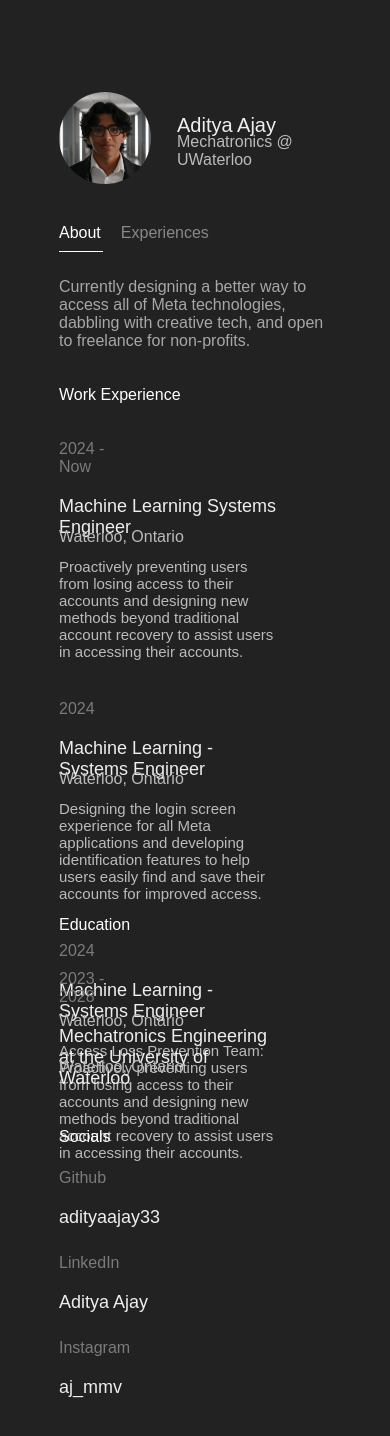
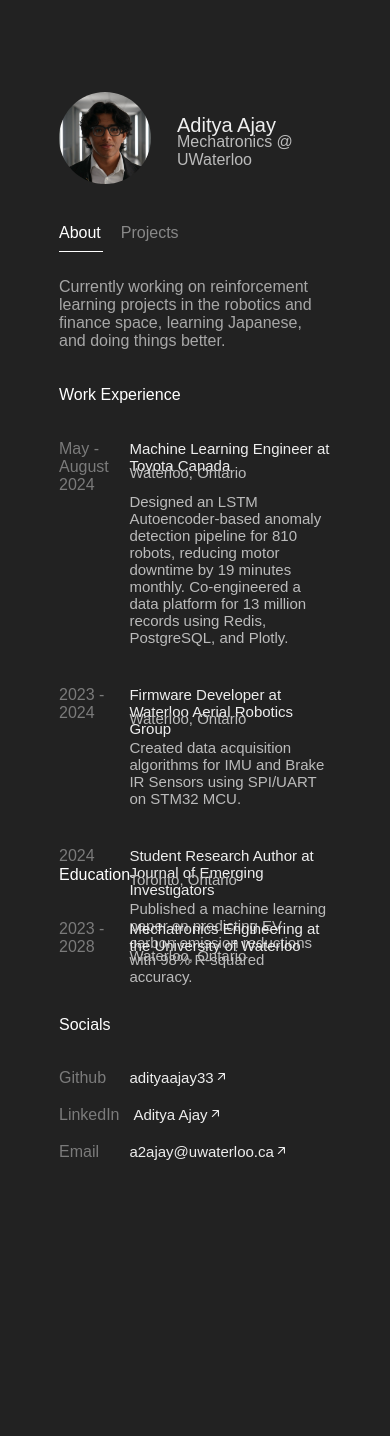
Before and after one commit to adityaajay33/personal-ws, a Next.js app: page / in a window 390 px wide. Shown: the top 1436 px of the page. After the commit the page ends 1205 px from the top, so only its background shows below. Built offline with nearby package versions, Linux system fonts and the light colour scheme.

Commit message:
added social links and added new background details

```diff
--- a/app/layout.js
+++ b/app/layout.js
@@ -11,6 +11,7 @@ export default function RootLayout({ children }) {
   return (
     <html lang="en">
       <head>
+        <link rel="icon" href="/favicon.ico" />
         <link rel="preconnect" href="https://fonts.googleapis.com" />
         <link rel="preconnect" href="https://fonts.gstatic.com" crossOrigin="anonymous" />
         <link href="https://fonts.googleapis.com/css2?family=Raleway:ital,wght@0,100..900;1,100..900&display=swap" rel="stylesheet" />
--- a/app/page.js
+++ b/app/page.js
@@ -15,7 +15,7 @@ export default function Home() {
       case 'about':
         return { width: '44px' }; // Width for "About"
       case 'projects':
-        return { width: '90px' }; // Width for "Experiences"
+        return { width: '57px' }; // Width for "Experiences"
       default:
         return { width: '44px' }; // Default to "About"
     }
@@ -42,58 +42,58 @@ export default function Home() {
             {/* About Section */}
             <section className={styles.about}>
               <p className={styles.content}>
-                Currently designing a better way to access all of Meta technologies, dabbling with creative tech, and open to freelance for non-profits.
+                Currently working on reinforcement learning projects in the robotics and finance space, learning Japanese, and doing things better.
               </p>
             </section>
 
             {/* Work Experience Section */}
-            <section className={styles.workExperience}>
+            <section className={styles.workExperience} style={{marginBottom: 0}}>
               <h2 className={styles.sectionTitle}>Work Experience</h2>
 
               <div className={styles.workExperienceCard}>
                 <div className={styles.date}>
-                  2024 - Now
+                  May - August <br/>2024
                 </div>
                 <div className={styles.jobDetails}>
                   <div className={styles.title}>
-                    Machine Learning Systems Engineer
+                    Machine Learning Engineer at Toyota Canada
                   </div>
                   <div className={styles.location}>
                     Waterloo, Ontario
                   </div>
-                  <div className={styles.description}>Proactively preventing users from losing access to their accounts and designing new methods beyond traditional account recovery to assist users in accessing their accounts.
+                  <div className={styles.description}>Designed an LSTM Autoencoder-based anomaly detection pipeline for 810 robots, reducing motor downtime by 19 minutes monthly. Co-engineered a data platform for 13 million records using Redis, PostgreSQL, and Plotly.
                   </div>
                 </div>
               </div>
               <div className={styles.workExperienceCard}>
                 <div className={styles.date}>
-                  2024
+                  2023 - 2024
                 </div>
                 <div className={styles.jobDetails}>
                   <div className={styles.title}>
-                    Machine Learning - Systems Engineer
+                    Firmware Developer at Waterloo Aerial Robotics Group
                   </div>
                   <div className={styles.location}>
                     Waterloo, Ontario
                   </div>
                   <div className={styles.description}>
-Designing the login screen experience for all Meta applications and developing identification features to help users easily find and save their accounts for improved access.
+                  Created data acquisition algorithms for IMU and Brake IR Sensors using SPI/UART on STM32 MCU.
                   </div>
                 </div>
               </div>
-              <div className={styles.workExperienceCard}>
+              <div className={styles.workExperienceCard} style={{marginBottom: 0}}>
                 <div className={styles.date}>
                   2024
                 </div>
                 <div className={styles.jobDetails}>
                   <div className={styles.title}>
-                    Machine Learning - Systems Engineer
+                  Student Research Author at Journal of Emerging Investigators
                   </div>
                   <div className={styles.location}>
-                    Waterloo, Ontario
+                  Toronto, Ontario
                   </div>
                   <div className={styles.description}>
-                  Access Loss Prevention Team: Proactively preventing users from losing access to their accounts and designing new methods beyond traditional account recovery to assist users in accessing their accounts.
+                  Published a machine learning paper on predicting EV carbon emission reductions with 98% R-squared accuracy.
                   </div>
                 </div>
               </div>
@@ -108,7 +108,7 @@ Designing the login screen experience for all Meta applications and developing i
                   2023 - 2028
                 </div>
                 <div className={styles.jobDetails}>
-                  <div className={styles.title} style={{marginBottom: 8}}>
+                  <div className={styles.title} style={{marginBottom: 3}}>
                     Mechatronics Engineering at the University of Waterloo
                   </div>
                   <div className={styles.location}>
@@ -120,16 +120,20 @@ Designing the login screen experience for all Meta applications and developing i
               </div>
             </section>
             <section className={styles.contact} style={{height:"40px"}}>
-              <h2 className={styles.sectionTitle}>Socials</h2>
+              <h2 className={styles.sectionTitle} style={{paddingBottom: 20}}>Socials</h2>
 
               <div className={styles.workExperienceCard} style={{margin: "15px 0px"}}>
                 <div className={styles.date}>
                   Github
                 </div>
                 <div className={styles.jobDetails}>
-                  <div className={styles.title}>
-                    adityaajay33
-
+                  <div className={styles.title} style={{ paddingBottom: 0}}>
+                    <a href="https://www.github.com/adityaajay33" className="socialLink" style={{marginRight:1}}>
+                      adityaajay33
+                    </a>
+                    <svg width="20" height="20" fill="none" viewBox="0 -0.5 18 18" xmlns="http://www.w3.org/2000/svg">
+                      <path d="M3.5 3C3.22386 3 3 3.22386 3 3.5C3 3.77614 3.22386 4 3.5 4V3ZM8.5 3.5H9C9 3.22386 8.77614 3 8.5 3V3.5ZM8 8.5C8 8.77614 8.22386 9 8.5 9C8.77614 9 9 8.77614 9 8.5H8ZM2.64645 8.64645C2.45118 8.84171 2.45118 9.15829 2.64645 9.35355C2.84171 9.54882 3.15829 9.54882 3.35355 9.35355L2.64645 8.64645ZM3.5 4H8.5V3H3.5V4ZM8 3.5V8.5H9V3.5H8ZM8.14645 3.14645L2.64645 8.64645L3.35355 9.35355L8.85355 3.85355L8.14645 3.14645Z" fill="#eee"/>
+                    </svg>
                   </div>
                 </div>
               </div>
@@ -138,18 +142,28 @@ Designing the login screen experience for all Meta applications and developing i
                   LinkedIn
                 </div>
                 <div className={styles.jobDetails}>
-                  <div className={styles.title}>
-                    Aditya Ajay
+                  <div className={styles.title} style={{ paddingBottom: 0}}>
+                    <a href="https://www.linkedin.com/in/adityaajay33" className="socialLink" style={{marginRight:1}}>
+                      Aditya Ajay
+                    </a>
+                    <svg width="20" height="20" fill="none" viewBox="0 -0.5 18 18" xmlns="http://www.w3.org/2000/svg">
+                      <path d="M3.5 3C3.22386 3 3 3.22386 3 3.5C3 3.77614 3.22386 4 3.5 4V3ZM8.5 3.5H9C9 3.22386 8.77614 3 8.5 3V3.5ZM8 8.5C8 8.77614 8.22386 9 8.5 9C8.77614 9 9 8.77614 9 8.5H8ZM2.64645 8.64645C2.45118 8.84171 2.45118 9.15829 2.64645 9.35355C2.84171 9.54882 3.15829 9.54882 3.35355 9.35355L2.64645 8.64645ZM3.5 4H8.5V3H3.5V4ZM8 3.5V8.5H9V3.5H8ZM8.14645 3.14645L2.64645 8.64645L3.35355 9.35355L8.85355 3.85355L8.14645 3.14645Z" fill="#eee"/>
+                    </svg>
                   </div>
                 </div>
               </div>
               <div className={styles.workExperienceCard} style={{margin: "15px 0px 100px 0px", paddingBottom: 40}}>
                 <div className={styles.date}>
-                  Instagram
+                  Email
                 </div>
                 <div className={styles.jobDetails}>
-                  <div className={styles.title}>
-                    aj_mmv
+                  <div className={styles.title} style={{ paddingBottom: 0}}>
+                    <a href="mailto:a2ajay@uwaterloo.ca" className="socialLink" style={{marginRight:1}}>
+                      a2ajay@uwaterloo.ca
+                    </a>
+                    <svg width="20" height="20" fill="none" viewBox="0 -0.5 18 18" xmlns="http://www.w3.org/2000/svg">
+                      <path d="M3.5 3C3.22386 3 3 3.22386 3 3.5C3 3.77614 3.22386 4 3.5 4V3ZM8.5 3.5H9C9 3.22386 8.77614 3 8.5 3V3.5ZM8 8.5C8 8.77614 8.22386 9 8.5 9C8.77614 9 9 8.77614 9 8.5H8ZM2.64645 8.64645C2.45118 8.84171 2.45118 9.15829 2.64645 9.35355C2.84171 9.54882 3.15829 9.54882 3.35355 9.35355L2.64645 8.64645ZM3.5 4H8.5V3H3.5V4ZM8 3.5V8.5H9V3.5H8ZM8.14645 3.14645L2.64645 8.64645L3.35355 9.35355L8.85355 3.85355L8.14645 3.14645Z" fill="#eee"/>
+                    </svg>
                   </div>
                 </div>
               </div>
@@ -160,9 +174,44 @@ Designing the login screen experience for all Meta applications and developing i
         );
       case 'projects':
         return (
-          <section className={styles.projects} style={{marginTop:40}}>
-            <p>Details about your projects go here.</p>
-          </section>
+
+          <section className={styles.contact} style={{marginTop:"40px"}}>
+              <h2 className={styles.sectionTitle}>Projects</h2>
+
+              <div className={styles.workExperienceCard} style={{margin: "30px 0px"}}>
+                <div className={styles.date}>
+                  Sep 2024 - Now
+                </div>
+                <div className={styles.jobDetails}>
+                  <div className={styles.title}>
+                  Stock Market Trading Simulation for Strategy Optimization
+                  </div>
+                  <div className={styles.location}>
+                    Waterloo, Ontario
+                  </div>
+                  <div className={styles.description}>
+                  Created a Deep Q-Network agent for Mean Reversion stock trading strategies using 30,000 Apple stock prices, resulting in a 45% ROI.
+                  </div>
+                </div>
+              </div>
+              <div className={styles.workExperienceCard} style={{margin: "15px 0px"}}>
+                <div className={styles.date}>
+                  2023 - 2024
+                </div>
+                <div className={styles.jobDetails}>
+                  <div className={styles.title}>
+                  PortfolioBase - Portfolio Sharing Application
+                  </div>
+                  <div className={styles.location}>
+                    Toronto, Ontario
+                  </div>
+                  <div className={styles.description}>
+                  Developed and deployed a portfolio-sharing web app that connected design students with agencies, receiving a $3000 grant from the Government of Ontario for its impact.
+                  </div>
+                </div>
+              </div>
+
+            </section>
         );
       default:
         return null;
@@ -206,7 +255,7 @@ Designing the login screen experience for all Meta applications and developing i
             className={activeTab === 'projects' ? styles.activeTab : styles.tab}
             onClick={() => setActiveTab('projects')}
           >
-            Experiences
+            Projects
           </span>
 
         </div>
--- a/styles/globals.css
+++ b/styles/globals.css
@@ -100,3 +100,12 @@ h2 {
   font-size: 16px;
   color: #eeeeee;
 }
+
+.socialLink{
+  color:#eeeeee;
+  text-decoration: none
+}
+
+.socialLink:hover{
+  text-decoration: underline
+}
--- a/styles/page.module.css
+++ b/styles/page.module.css
@@ -169,20 +169,3 @@
   font-weight: 200;
   color: #bbbbbb
 }
-
-@media (max-width: 768px) {
-  .workExperienceCard {
-    flex-direction: column; /* Stack elements vertically */
-    align-items: flex-start; /* Align text to the left */
-  }
-
-  .title {
-    font-size: 18px; /* Adjust font size if needed */
-    margin-bottom: 8px;
-  }
-
-  .location {
-    margin-top: 5px; /* Add space between title and location */
-    font-size: 16px; /* Adjust font size for smaller screens */
-  }
-}
```
Also changed, not shown: public/icon/arrow.svg (added), 2 other files (tests, documents, lock files or other folders).
